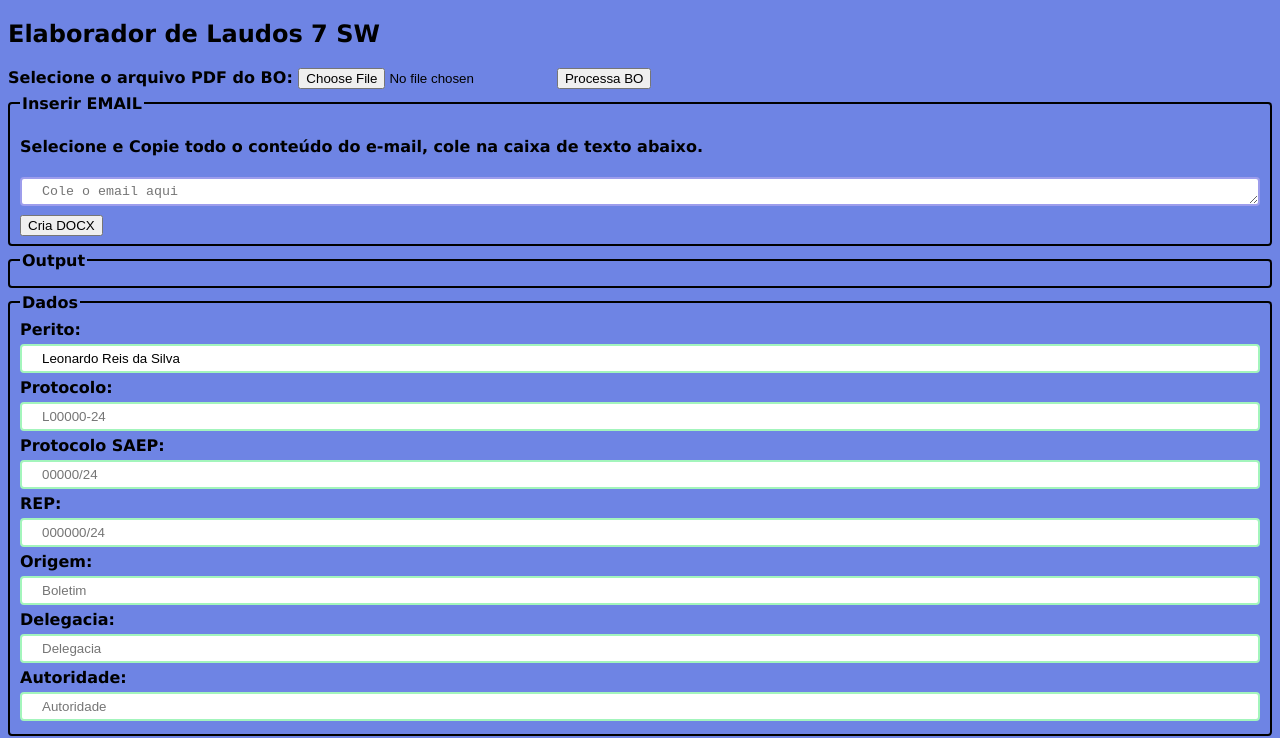
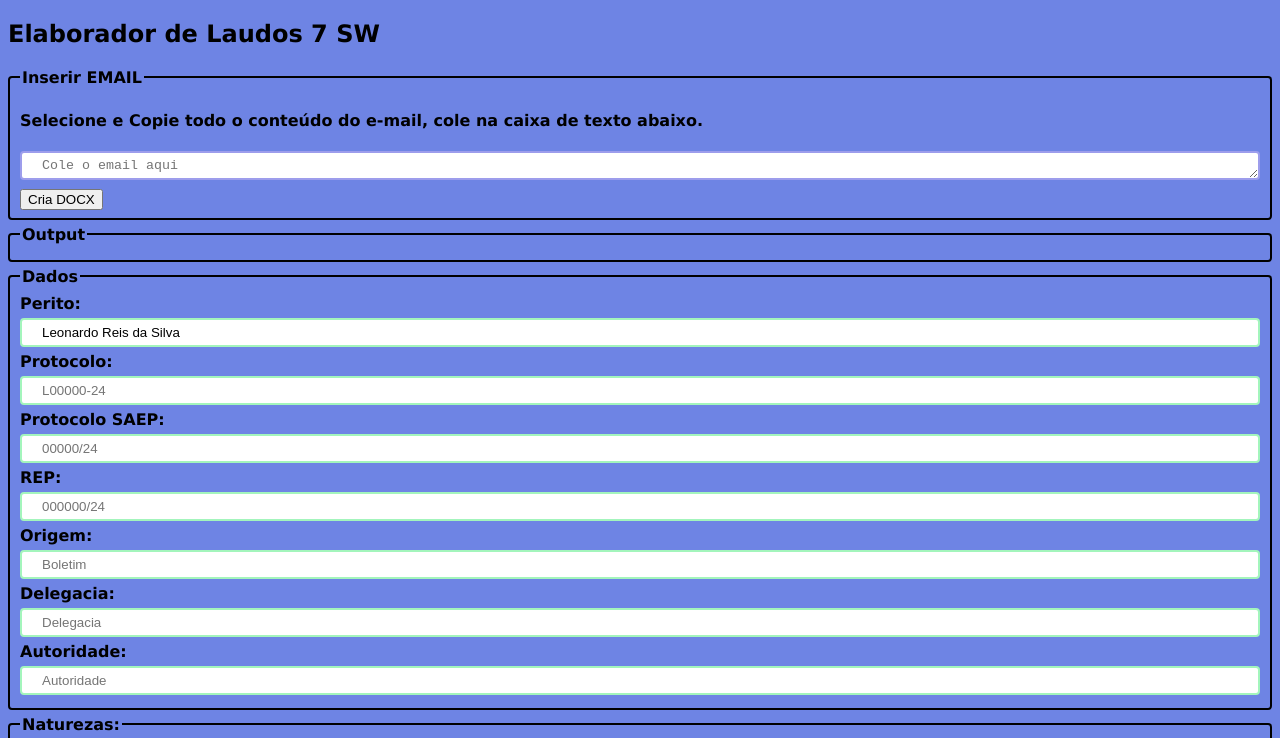
Before and after one commit to MrTaciturno/lawdo, a plain HTML site: page index.html in a window 1280 px wide. Shown: the top 738 px of the page. Drawn offline with Linux system fonts and the light colour scheme; a script that the page names is missing.

Commit message:
Update index.html

```diff
--- a/index.html
+++ b/index.html
@@ -38,9 +38,9 @@
     // }
 </script>
 <h2>Elaborador de Laudos 7 SW</h2>
-<label for="pdfInput">Selecione o arquivo PDF do BO:</label>
+<!-- <label for="pdfInput">Selecione o arquivo PDF do BO:</label>
 <input type="file" id="pdfInput"  accept="application/pdf" />
-<button id="convertButton">Processa BO</button>
+<button id="convertButton">Processa BO</button> -->
 
 
 <fieldset id="fieldCola">
```
